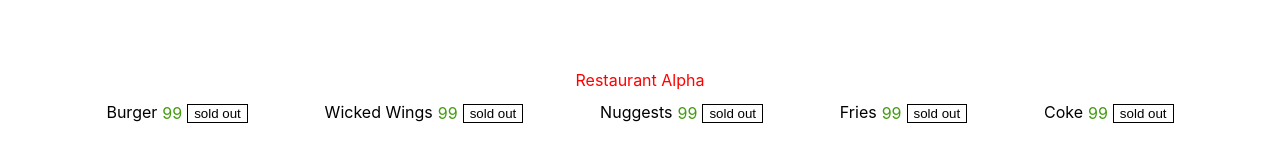
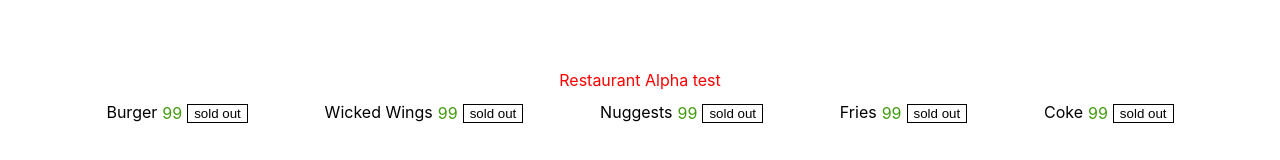
Before and after one commit to ltzx2004538/flexboxDemo, a React (Create React App) app in the folder flexbox/: page / in a window 1280 px wide. Shown: the part 403-563 px from the top of the page. Built offline with nearby package versions, Linux system fonts and the light colour scheme.

Commit message:
git test

```diff
--- a/flexbox/src/components/KFC/Restaurant/Restaurant.js
+++ b/flexbox/src/components/KFC/Restaurant/Restaurant.js
@@ -64,7 +64,7 @@ class Restaurant extends React.Component {
             <div className="restaurantList">
                 <div className="restaurant">
                     <div className='restaurant__name'>
-                        Restaurant Alpha
+                        Restaurant Alpha test
                      </div>
                     <div className="restaurant__menu">
                         {menuAlpha.map((item) => (
```
